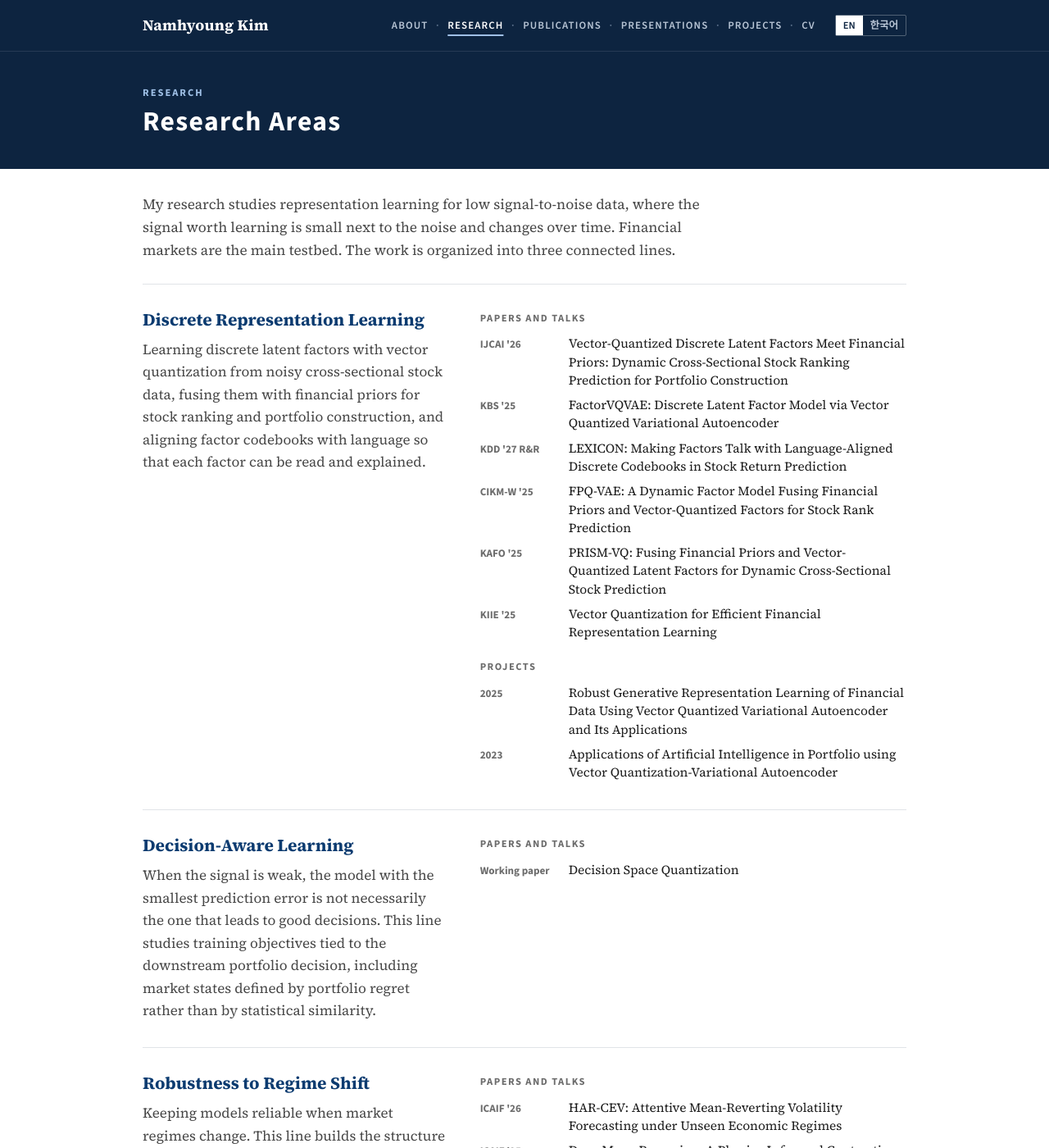
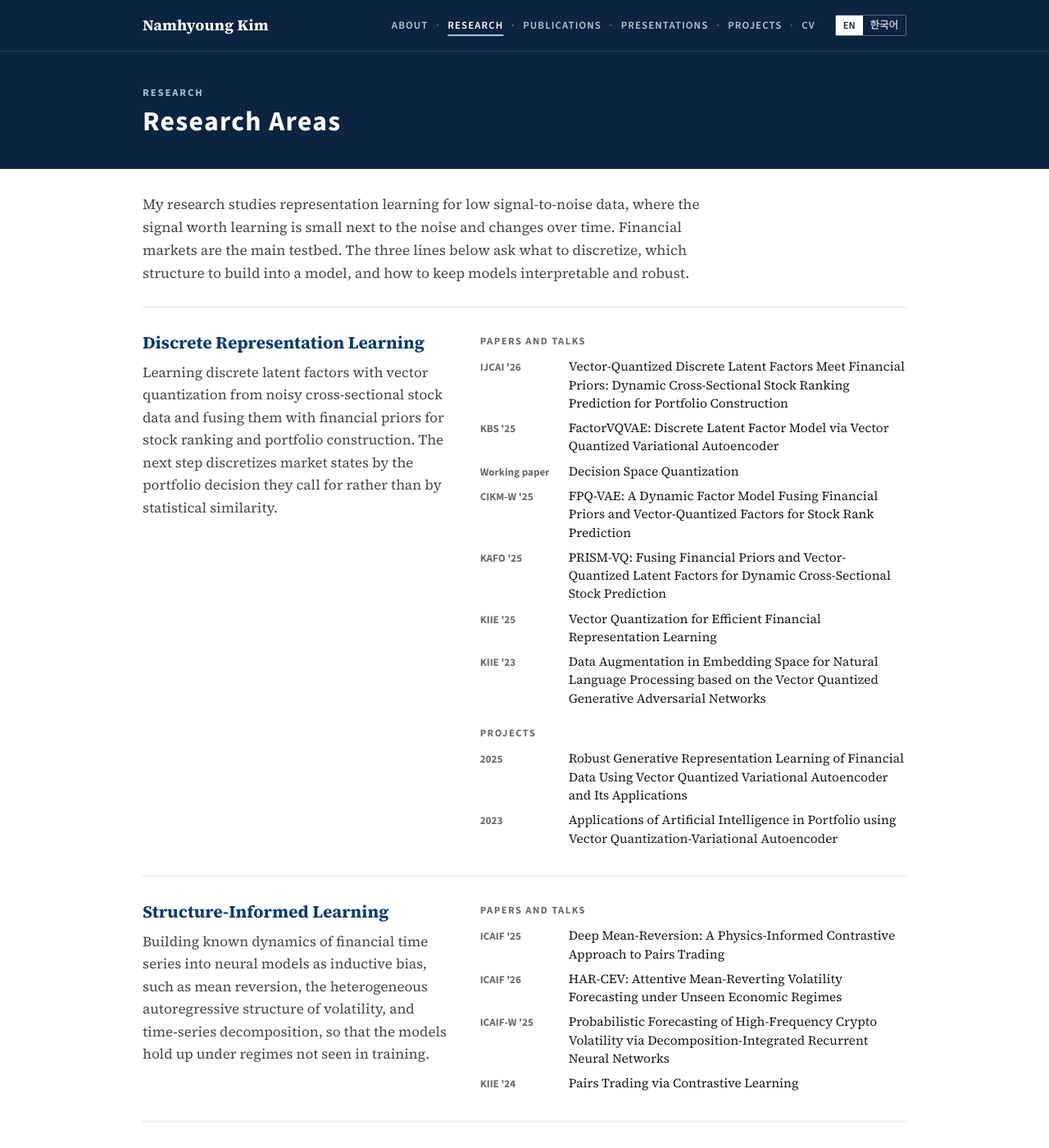
Before and after one commit to x7jeon8gi/x7jeon8gi.github.io, a Jekyll site: the page built from research.html, in a window 1280 px wide and 1400 px high. Shown: the whole window at 82% size. Built offline with Jekyll 4.4.1, drawn with Linux system fonts in a browser that asks for light colours; some of the changed text lies outside the part shown.

Commit message:
Regroup research areas by what each line of work does
Discrete representation learning (now including Decision Space
Quantization), structure-informed learning, and interpretable,
group-robust models; bio, site description and CV research interest
follow the same three lines in en and ko.

Co-Authored-By: Claude Opus 5.5 <noreply@anthropic.com>
Claude-Session: https://claude.ai/code/session_01H4Rr8wtBrwq3tdzE6Jhist

```diff
--- a/_config.yml
+++ b/_config.yml
@@ -9,8 +9,8 @@ description:  >
   Personal website of Namhyoung Kim, Head of Research at Risk X tech Lab
   and Ph.D. in Industrial Engineering from Hanyang University.
   Research interests include representation learning for low signal-to-noise
-  data, discrete latent factor models, decision-aware learning, and robustness
-  to regime shift.
+  data, discrete latent factor models, structure-informed learning, and
+  interpretable, group-robust models.
 author:       Namhyoung Kim
 email:        ai.namhyoung@gmail.com
 
--- a/_data/research.yml
+++ b/_data/research.yml
@@ -8,13 +8,15 @@
 intro: >
   My research studies representation learning for low signal-to-noise data,
   where the signal worth learning is small next to the noise and changes over
-  time. Financial markets are the main testbed. The work is organized into
-  three connected lines.
+  time. Financial markets are the main testbed. The three lines below ask what
+  to discretize, which structure to build into a model, and how to keep models
+  interpretable and robust.
 
 intro_ko: >
   신호에 비해 잡음이 크고 그 신호마저 시간에 따라 바뀌는 데이터에서의 표현학습을
-  연구하며, 금융 시장을 주된 실증 무대로 삼고 있습니다. 연구는 서로 맞물린 세
-  갈래로 이어집니다.
+  연구하며, 금융 시장을 주된 실증 무대로 삼고 있습니다. 아래 세 갈래는 무엇을
+  이산화할지, 어떤 구조를 모형에 넣을지, 모형을 어떻게 해석 가능하고 강건하게
+  만들지를 각각 다룹니다.
 
 areas:
   - id:    discrete-representations
@@ -22,35 +24,35 @@ areas:
     title_ko: "이산 표현학습"
     desc: >
       Learning discrete latent factors with vector quantization from noisy
-      cross-sectional stock data, fusing them with financial priors for stock
-      ranking and portfolio construction, and aligning factor codebooks with
-      language so that each factor can be read and explained.
-    desc_ko: "벡터 양자화로 잡음이 큰 횡단면 주식 데이터에서 이산 잠재 팩터를 학습하고, 금융 사전지식과 결합해 종목 순위 예측과 포트폴리오 구성에 쓰며, 팩터 코드북을 언어와 정렬해 각 팩터를 읽고 설명할 수 있게 하는 연구."
-    papers:   [ijcai26-vqfp, kbs25-factorvqvae, wp-lexicon, cikmw25-fpqvae, kafo25-prismvq, kiie25-vq]
+      cross-sectional stock data and fusing them with financial priors for
+      stock ranking and portfolio construction. The next step discretizes
+      market states by the portfolio decision they call for rather than by
+      statistical similarity.
+    desc_ko: "벡터 양자화로 잡음이 큰 횡단면 주식 데이터에서 이산 잠재 팩터를 학습하고, 금융 사전지식과 결합해 종목 순위 예측과 포트폴리오 구성에 쓰는 연구. 다음 단계로 시장 상태를 통계적 유사성이 아니라 요구하는 포트폴리오 결정에 따라 이산화하는 방법을 다룸."
+    papers:   [ijcai26-vqfp, kbs25-factorvqvae, wp-dsq, cikmw25-fpqvae, kafo25-prismvq, kiie25-vq, kiie23-vqgan]
     projects: [nrf25-robust-vq, nrf23-vqvae-portfolio]
 
-  - id:    decision-aware
-    title: "Decision-Aware Learning"
-    title_ko: "결정 지향 학습"
+  - id:    structure-informed
+    title: "Structure-Informed Learning"
+    title_ko: "구조 기반 학습"
     desc: >
-      When the signal is weak, the model with the smallest prediction error is
-      not necessarily the one that leads to good decisions. This line studies
-      training objectives tied to the downstream portfolio decision, including
-      market states defined by portfolio regret rather than by statistical
-      similarity.
-    desc_ko: "신호가 약한 데이터에서는 예측 오차가 가장 작은 모형이 반드시 좋은 투자 결정으로 이어지지 않는다는 문제의식에서 출발해, 학습 목표를 포트폴리오 결정에 맞추는 연구. 시장 상태를 통계적 유사성이 아니라 포트폴리오 후회로 정의하는 방법을 포함함."
-    papers:   [wp-dsq]
+      Building known dynamics of financial time series into neural models as
+      inductive bias, such as mean reversion, the heterogeneous autoregressive
+      structure of volatility, and time-series decomposition, so that the
+      models hold up under regimes not seen in training.
+    desc_ko: "평균회귀, 변동성의 이질적 자기회귀(HAR) 구조, 시계열 분해처럼 금융 시계열에서 알려진 동역학을 신경망에 귀납적 편향으로 넣어, 학습 기간에 없던 국면에서도 성능이 유지되도록 하는 연구."
+    papers:   [icaif25-deep-mr, icaif26-harcev, icaifw25-crypto, kiie24-pairs]
     projects: []
 
-  - id:    regime-shift
-    title: "Robustness to Regime Shift"
-    title_ko: "국면 변화에 강건한 학습"
+  - id:    interpretable-robust
+    title: "Interpretable and Group-Robust Models"
+    title_ko: "해석 가능하고 집단에 강건한 모형"
     desc: >
-      Keeping models reliable when market regimes change. This line builds the
-      structure of stochastic processes, such as mean reversion, into neural
-      models, forecasts volatility under economic regimes not seen in training,
-      and applies distributionally robust training over groups, defined by text
-      for stock ranking and by regime composition for hedging policies.
-    desc_ko: "시장 국면이 바뀌어도 성능이 유지되는 모형을 다루는 연구. 평균회귀 같은 확률과정의 구조를 신경망에 반영하고, 학습 기간에 없던 경제 국면에서의 변동성을 예측하며, 텍스트로 정의한 종목 집단이나 국면 구성에 대해 분포적으로 강건한 학습을 적용함."
-    papers:   [icaif26-harcev, icaif25-deep-mr, wp-tagdro, wp-praxis, icaifw25-crypto, kiie24-pairs]
+      Making factor models and decision policies explainable and robust across
+      groups: aligning factor codebooks with language so that each factor can
+      be read, defining groups by text for distributionally robust stock
+      ranking, and coupling group robustness with interpretable hedging
+      policies.
+    desc_ko: "팩터 모형과 의사결정 정책을 설명 가능하고 집단 간에 강건하게 만드는 연구. 팩터 코드북을 언어와 정렬해 각 팩터를 읽을 수 있게 하고, 텍스트로 정의한 종목 집단에 대해 분포적으로 강건한 순위 학습을 하며, 해석 가능한 헤징 정책에 집단 강건성을 결합함."
+    papers:   [wp-lexicon, wp-tagdro, wp-praxis]
     projects: []
```
Also changed, not shown: _includes/pages/home.html (+4 -5 lines), 2 other files.
